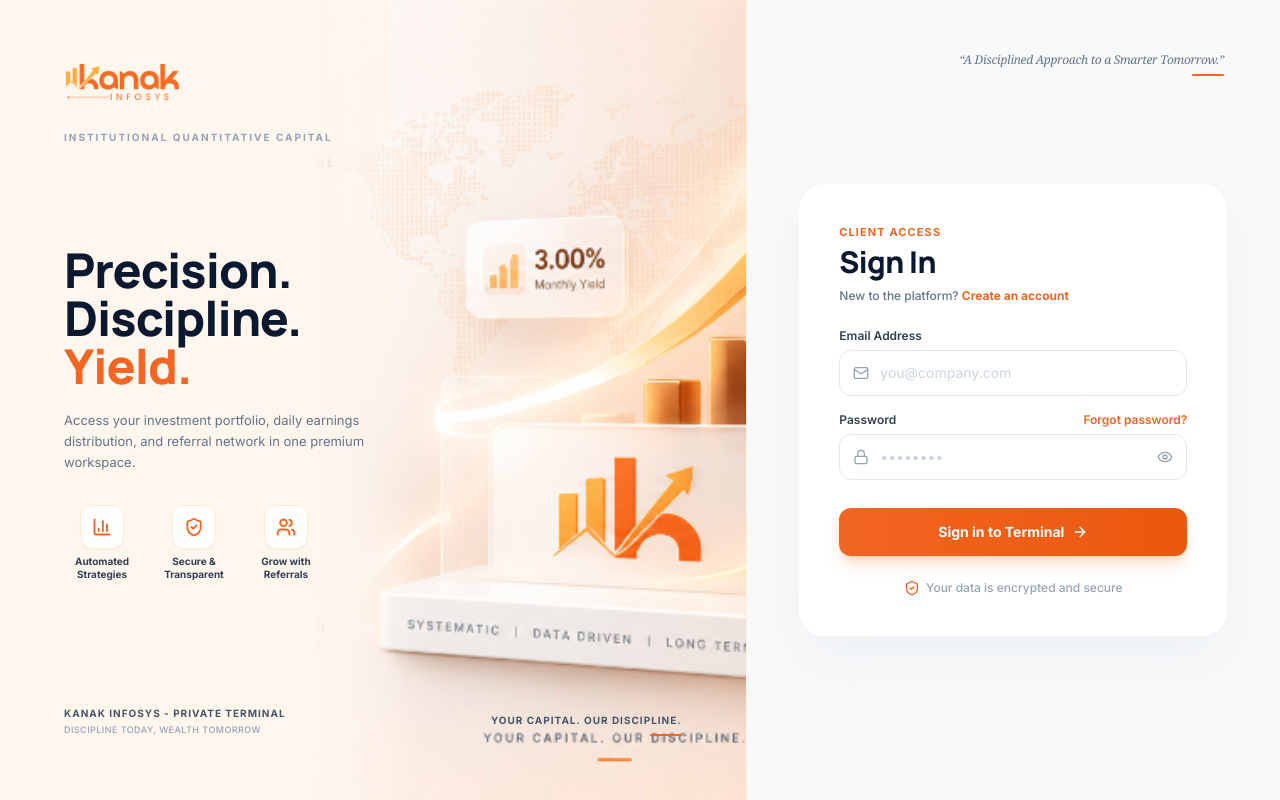
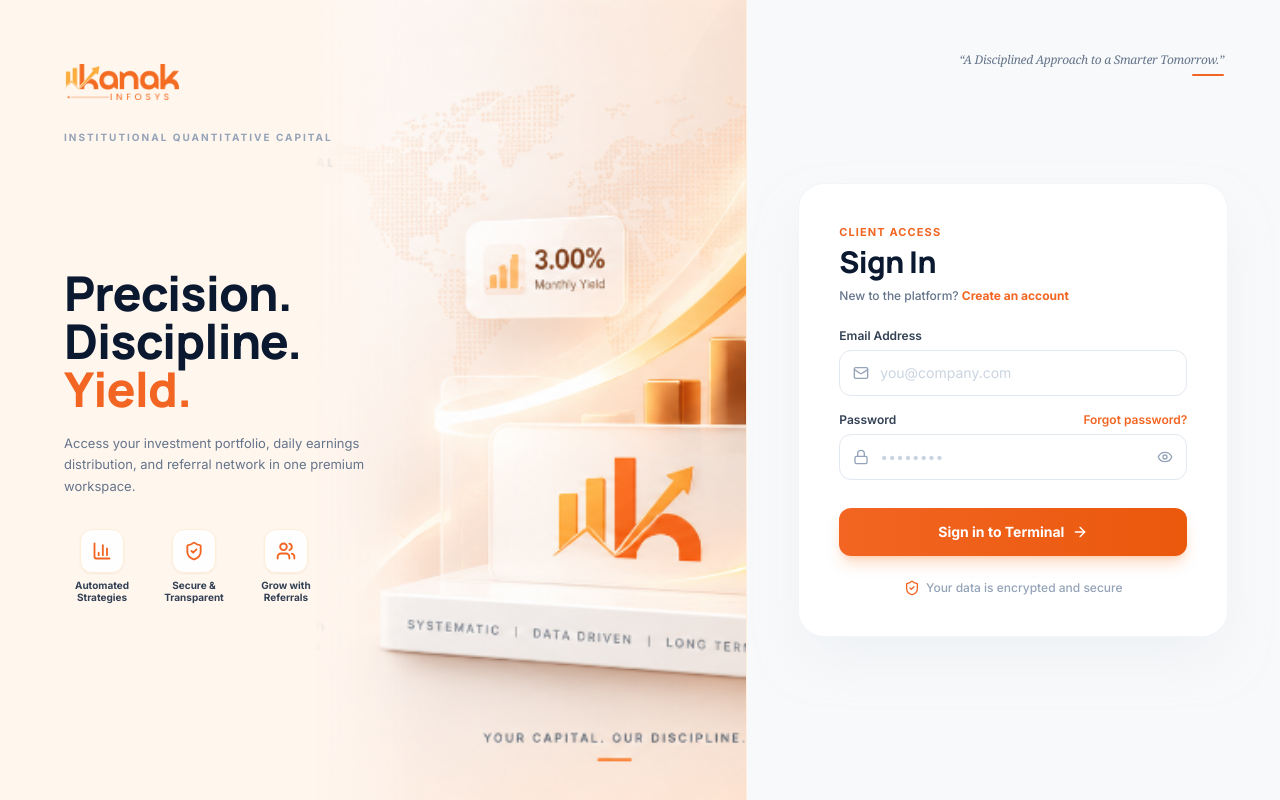
Before and after one commit to chopdaraj/kanakinfosys, a React (Create React App) app in the folder frontend/: page /login in a window 1280 px wide. Built offline with nearby package versions, Linux system fonts and the light colour scheme.

Commit message:
feat: set referral code to CLI0051 and client ID to KNK0051; remove private terminal text from login page

```diff
--- a/frontend/src/pages/Login.jsx
+++ b/frontend/src/pages/Login.jsx
@@ -120,24 +120,8 @@
           </div>
         </div>
 
-        {/* Bottom Footer Details */}
-        <div className="relative z-10 pt-6 flex flex-col sm:flex-row sm:items-end justify-between gap-4 text-[10px] tracking-wider text-slate-500">
-          <div className="space-y-0.5">
-            <div className="font-bold text-slate-600 uppercase tracking-widest text-[10px]">
-              KANAK INFOSYS - PRIVATE TERMINAL
-            </div>
-            <div className="font-medium text-slate-400 uppercase tracking-wider text-[9px]">
-              DISCIPLINE TODAY, WEALTH TOMORROW
-            </div>
-          </div>
-
-          <div className="text-center sm:text-right">
-            <div className="text-[10px] font-bold text-slate-600 tracking-widest uppercase">
-              YOUR CAPITAL. OUR DISCIPLINE.
-            </div>
-            <div className="w-8 h-0.5 bg-[#F26522] rounded-full mt-1.5 mx-auto sm:ml-auto sm:mr-0" />
-          </div>
-        </div>
+        {/* Bottom spacing spacer */}
+        <div className="hidden sm:block h-2" />
       </section>
 
       {/* ================= RIGHT LOGIN FORM PANEL ================= */}
--- a/frontend/src/pages/ReferralDashboard.jsx
+++ b/frontend/src/pages/ReferralDashboard.jsx
@@ -67,7 +67,7 @@
               {node.name}
             </div>
             <div className="text-[10px] text-slate-400 font-mono mt-0.5 truncate">
-              {node.client_id || "CLIXXXXXX"}
+              {node.client_id || "KNK0051"}
             </div>
           </div>
 
--- a/frontend/src/pages/Register.jsx
+++ b/frontend/src/pages/Register.jsx
@@ -111,7 +111,7 @@
                   value={form.referral_code}
                   onChange={set("referral_code")}
                   data-testid="register-referral-input"
-                  placeholder="KNK-XXXXXXXX"
+                  placeholder="CLI0051"
                   className="w-full border border-slate-200 dark:border-slate-800 rounded-xl px-4 py-3 text-sm focus:outline-none focus:ring-2 focus:ring-[#F26522]/20 focus:border-[#F26522] font-mono font-bold uppercase placeholder:text-slate-300 dark:placeholder:text-slate-650 bg-white dark:bg-slate-950 dark:text-white"
                 />
               </div>
```
Also changed, not shown: 1 other file (tests, documents, lock files or other folders).
